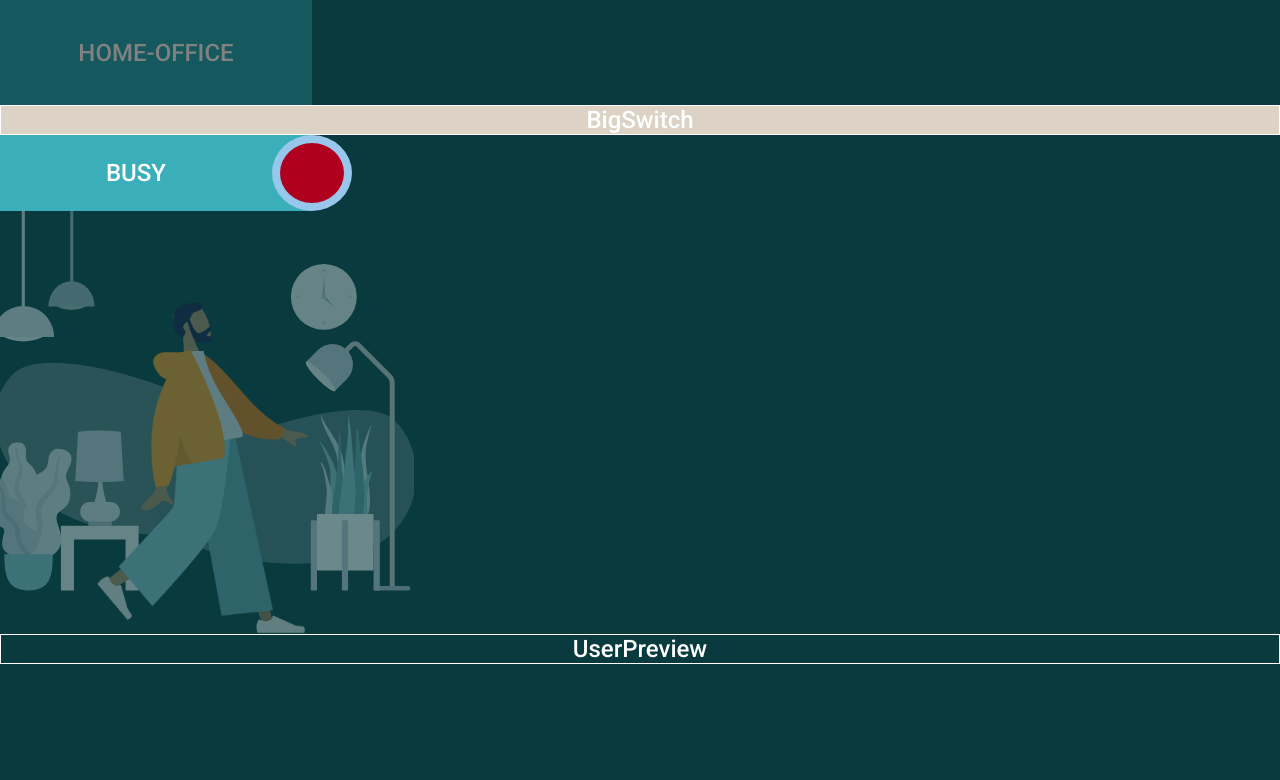
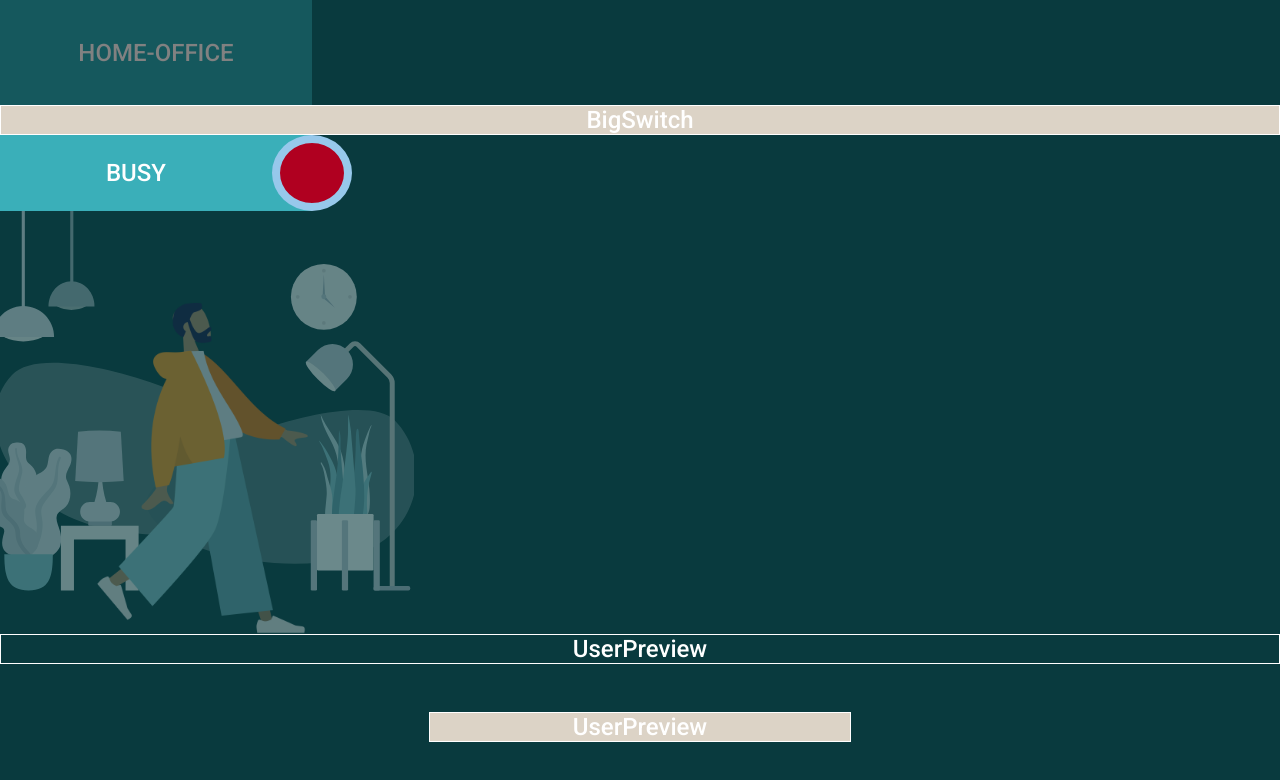
Before and after one commit to knutsanl/oblig2, a React (Create React App) app: page / in a window 1280 px wide. Shown: the top 780 px of the page. Built offline with nearby package versions, Linux system fonts and the light colour scheme.

Commit message:
add data in state

```diff
--- a/src/App.js
+++ b/src/App.js
@@ -50,8 +50,8 @@ class App extends Component {
         <BigSwitch />
         <StatusButton available={available} />
         <StatusImage available={available} onCampus={onCampus} />
-        <UserPreview />
-        <UserList />
+        <UserPreview name={this.state.myUser.name} place={this.state.myUser.place} status={this.state.myUser.status}/>
+        <UserList users={[this.state.myUser]}/>
       </div>
     );
   }
```
